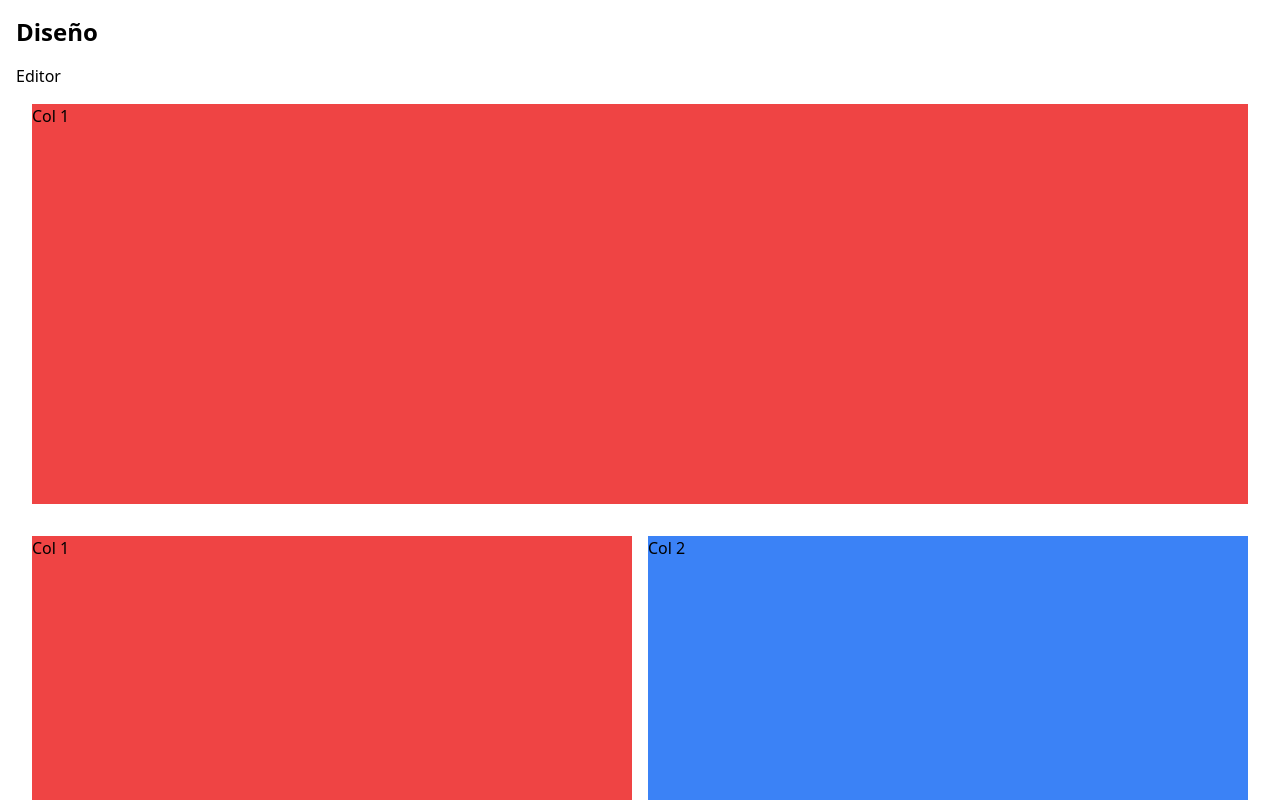
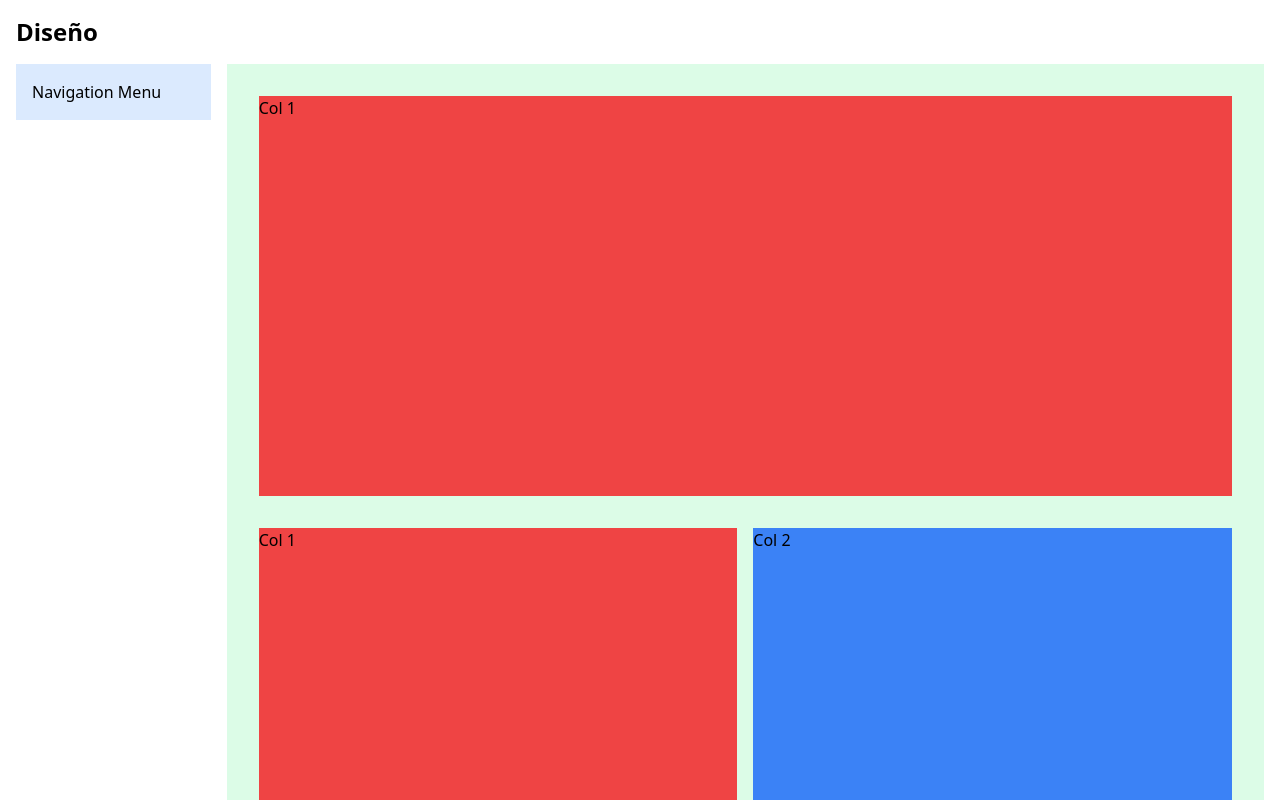
Before and after one commit to LeandroHornos/formafluid, a Next.js app: page /design in a window 1280 px wide. Shown: the top 800 px of the page. Built offline with nearby package versions, Linux system fonts and the light colour scheme; what @apollo/experimental-nextjs-app-support would draw is missing.

Commit message:
Agrego nuevo componente layout

```diff
--- a/src/app/design/page.tsx
+++ b/src/app/design/page.tsx
@@ -1,10 +1,17 @@
 import Editor from '@/components/design/Editor'
+import TwoColLayout from '@/components/layout/TwoColLayout'
 
 export default function DesignPage() {
+  const leftColumn = (
+    <div className="p-4 bg-blue-100">
+      <h1>Navigation Menu</h1>
+    </div>
+  );
+  const rightColumn = <Editor />;
   return (
     <div className="container mx-auto p-4">
       <h1 className="text-2xl font-bold mb-4">Diseño</h1>
-      <Editor />
+      <TwoColLayout leftColumn={leftColumn} rightColumn={rightColumn} />
     </div>
   )
 }
--- a/src/components/design/Editor.tsx
+++ b/src/components/design/Editor.tsx
@@ -1,46 +1,49 @@
-'use client'
+"use client";
 
-import { useState } from 'react'
-import { FormSection } from '@/apptypes'
-import SectionEditor from '@/components/design/SectionEditor'
+import { useState } from "react";
+import { FormSection } from "@/apptypes";
+import SectionEditor from "@/components/design/SectionEditor";
+
 
 const sampleSections: FormSection[] = [
   {
-    id: 'lumkuyytnhghghhgfeiuiusgfiubfffwef',
-    name: 'Section 1',
+    id: "lumkuyytnhghghhgfeiuiusgfiubfffwef",
+    name: "Section 1",
     order: 1,
     split: 1,
     columns: [],
   },
   {
-    id: 'lubvsfweriolbuhgfeiuiusgfiubsweiugb',
-    name: 'Section 2',
+    id: "lubvsfweriolbuhgfeiuiusgfiubsweiugb",
+    name: "Section 2",
     order: 2,
     split: 2,
     columns: [],
   },
   {
-    id: 'lubvsfweriolbuheehtrjhhrhrhrhrhdshj',
-    name: 'Section 3',
+    id: "lubvsfweriolbuheehtrjhhrhrhrhrhdshj",
+    name: "Section 3",
     order: 3,
     split: 3,
     columns: [],
-  }
-]
+  },
+];
 
 export default function Editor() {
-  const [sections, setSections] = useState<FormSection[]>(sampleSections)
+  const [sections, setSections] = useState<FormSection[]>(sampleSections);
 
   const handleAddSection = (section: FormSection) => {
-    setSections([...sections, section])
-  }
+    setSections([...sections, section]);
+  };
+
 
   return (
-    <div className="w-full">
-      <h1>Editor</h1>
-      {sections.map((section) => (
-        <SectionEditor key={section.id} section={section} />
-      ))}
+    <div className="p-4 bg-green-100">
+      <div className="w-full">
+        {sections.map((section) => (
+          <SectionEditor key={section.id} section={section} />
+        ))}
+      </div>
     </div>
-  )
+  );
 }
--- /dev/null
+++ b/src/components/layout/TwoColLayout.tsx
@@ -0,0 +1,19 @@
+import { ReactNode } from "react";
+
+interface TwoColLayoutProps {
+  leftColumn: ReactNode;
+  rightColumn: ReactNode;
+}
+
+export default function TwoColLayout({ leftColumn, rightColumn }: TwoColLayoutProps) {
+  return (
+    <div className="grid grid-cols-1 md:grid-cols-12 gap-4">
+      <div className="md:col-span-2">
+        {leftColumn}
+      </div>
+      <div className="md:col-span-10">
+        {rightColumn}
+      </div>
+    </div>
+  );
+}
```
